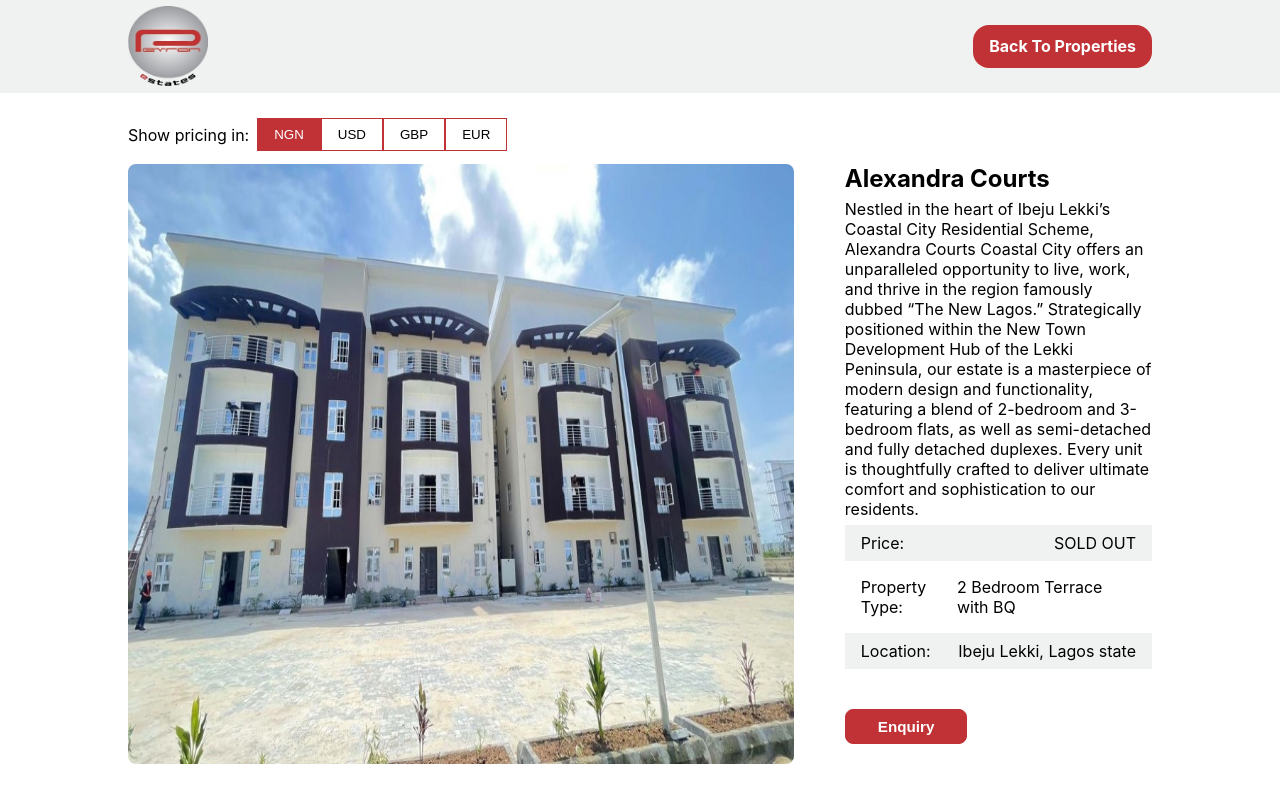
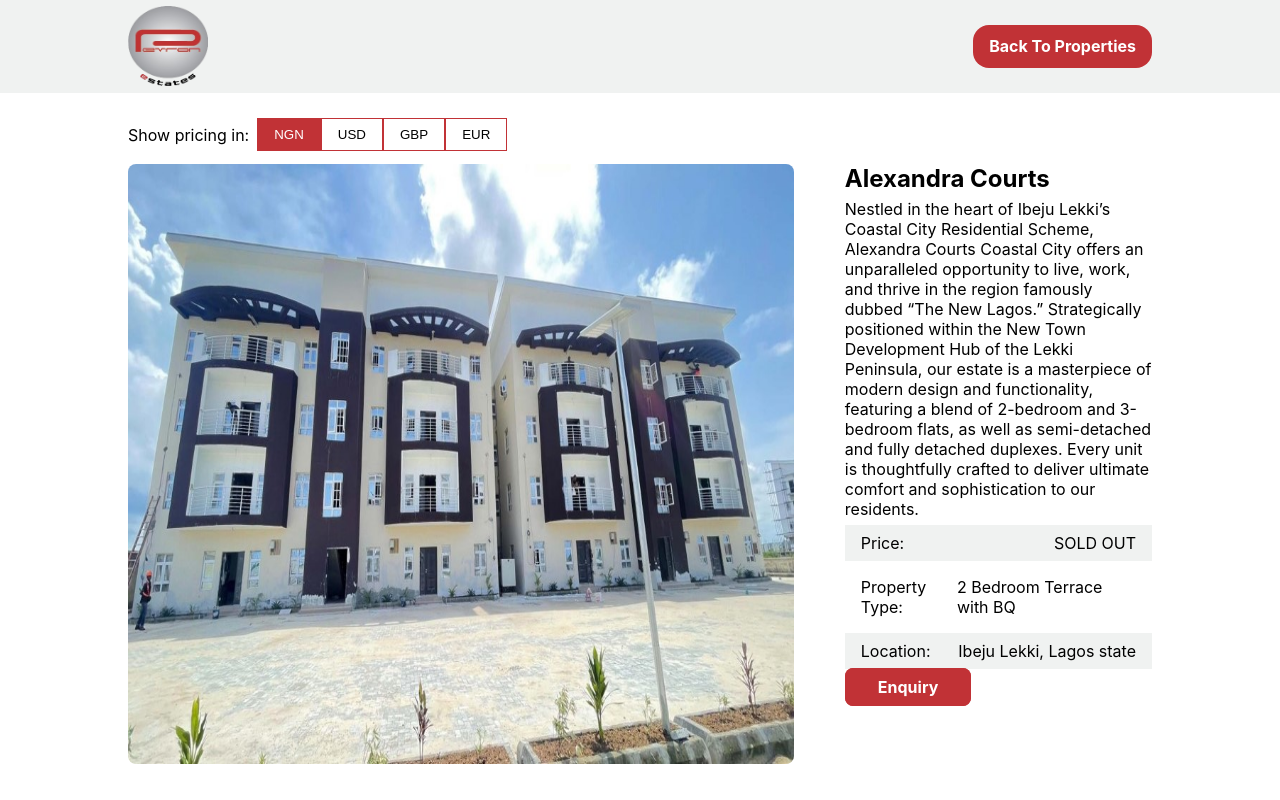
Before and after one commit to prius2055/pevron-estate, a React (Create React App) app: page /properties/1 in a window 1280 px wide. Built offline with nearby package versions, Linux system fonts and the light colour scheme; no server answers.

Commit message:
Add Nav link for details page

```diff
--- a/src/components/PropertyDetail.css
+++ b/src/components/PropertyDetail.css
@@ -33,6 +33,10 @@
   margin-bottom: 0.5rem;
 }
 
+a{
+  text-decoration: none;
+}
+
 .detail_cta_btn {
   background-color: #c13236;
   border: 1px solid #c13236;
@@ -41,7 +45,6 @@
   color: white;
   font-weight: 700;
   margin-top: 2rem;
-  font-size: 0.95rem;
   cursor: pointer;
 }
 
--- a/src/components/PropertyDetail.js
+++ b/src/components/PropertyDetail.js
@@ -5,6 +5,7 @@
 import CurrencyButtons from './CurrencyButtons';
 
 import './PropertyDetail.css';
+import { Link } from 'react-router-dom';
 
 const PropertyDetail = () => {
   const params = useParams();
@@ -83,7 +84,9 @@
             ) : (
               ''
             )}
-            <button className="detail_cta_btn">Enquiry</button>
+            <Link className="detail_cta_btn" to="/contacts">
+              Enquiry
+            </Link>
           </div>
 
           {/* <Link to="/new-appointment" state={{ furniture: filteredProperty }}>
```
